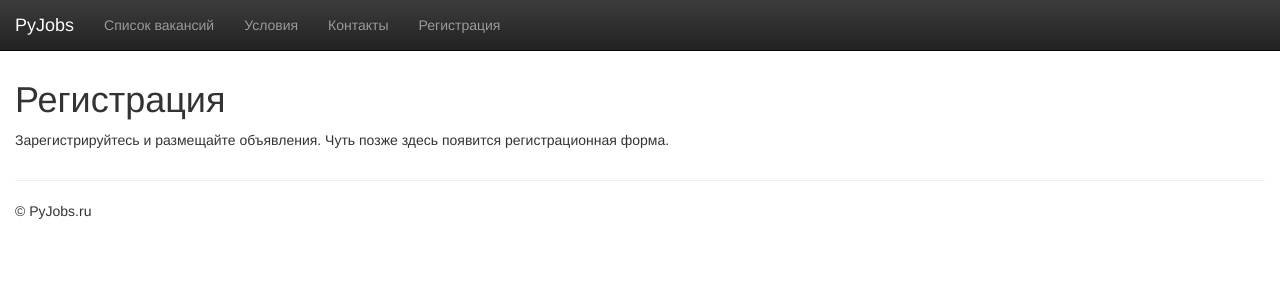
After one commit to pyshop/pyjobs, a Django app: page /registration/ in a window 1280 px wide. The commit adds this page. Shown: the top 300 px of the page. Run offline with Django 3.2, Linux system fonts and the light colour scheme; some libraries are stand-ins or nearby versions.

Commit message:
Add new page Registration, without form.

```diff
--- /dev/null
+++ b/src/adverts/templates/adverts/registration.html
@@ -0,0 +1,8 @@
+{% extends 'base.html' %}
+
+{% block title %}Регистрация{% endblock %}
+
+{% block content %}
+    <h1>Регистрация</h1>
+    <p>Зарегистрируйтесь и размещайте объявления. Чуть позже здесь появится регистрационная форма.</p>
+{% endblock %}
--- a/src/adverts/templates/base.html
+++ b/src/adverts/templates/base.html
@@ -32,6 +32,7 @@
                 <li><a href="{% url 'home' %}">Список вакансий</a></li>
 				<li><a href="{% url 'conditions' %}">Условия</a></li>
 				<li><a href="{% url 'about-us' %}">Контакты</a></li>
+                <li><a href="{% url 'registration' %}">Регистрация</a></li>
             </ul>
         </div>
         <!-- /.navbar-collapse -->
--- a/src/adverts/views.py
+++ b/src/adverts/views.py
@@ -20,3 +20,7 @@ class AdvertDetail(DetailView):
 
 class Conditions(TemplateView):
     template_name = 'adverts/conditions.html'
+
+
+class Registration(TemplateView):
+    template_name = 'adverts/registration.html'
--- a/src/pyjobs/urls.py
+++ b/src/pyjobs/urls.py
@@ -10,7 +10,7 @@ urlpatterns = [
     url(r'^advert/(?P<pk>\d+)/$', views.AdvertDetail.as_view(), name='advert-detail'),
     url(r'^about/$', views.AboutUs.as_view(), name='about-us'),
 	url(r'^conditions/$', views.Conditions.as_view(), name='conditions'),
-
+    url(r'^registration/$', views.Registration.as_view(), name='registration'),
     url(r'^admin/', include(admin.site.urls)),
 ]
 
```
